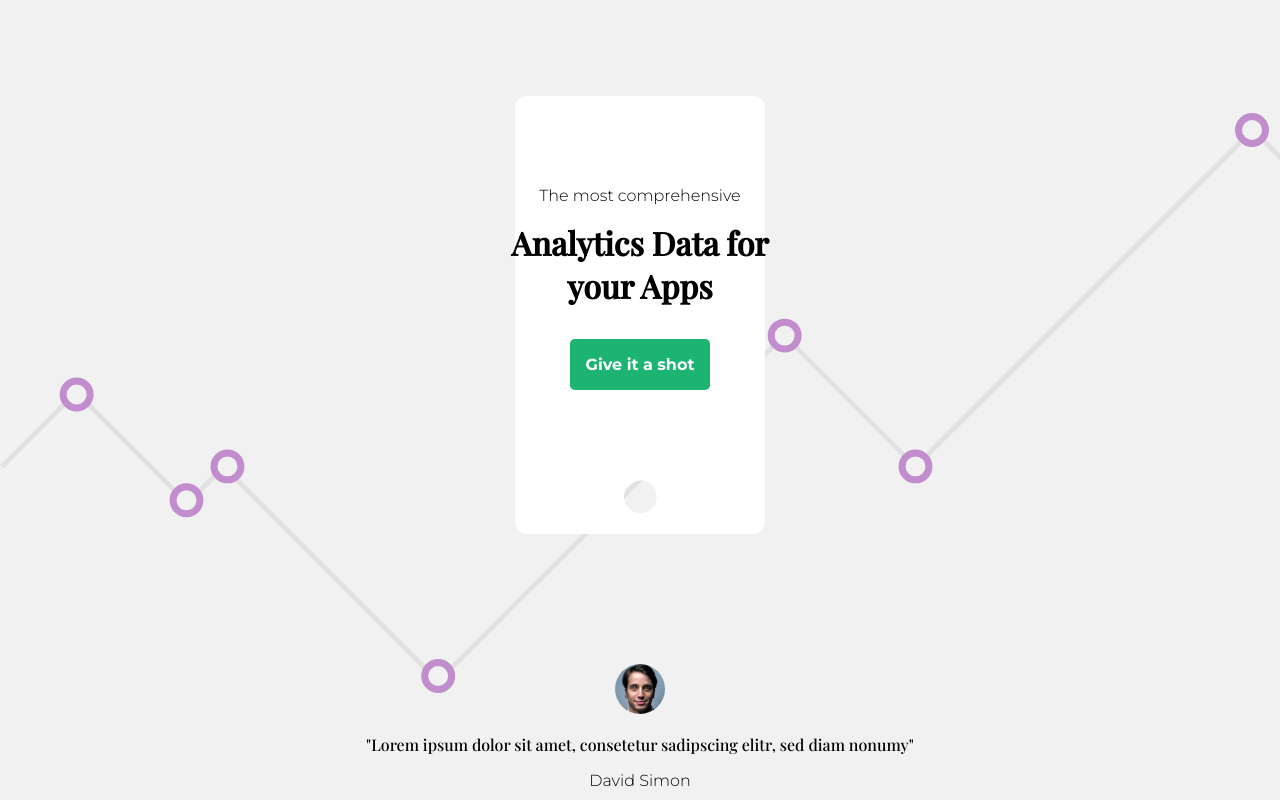
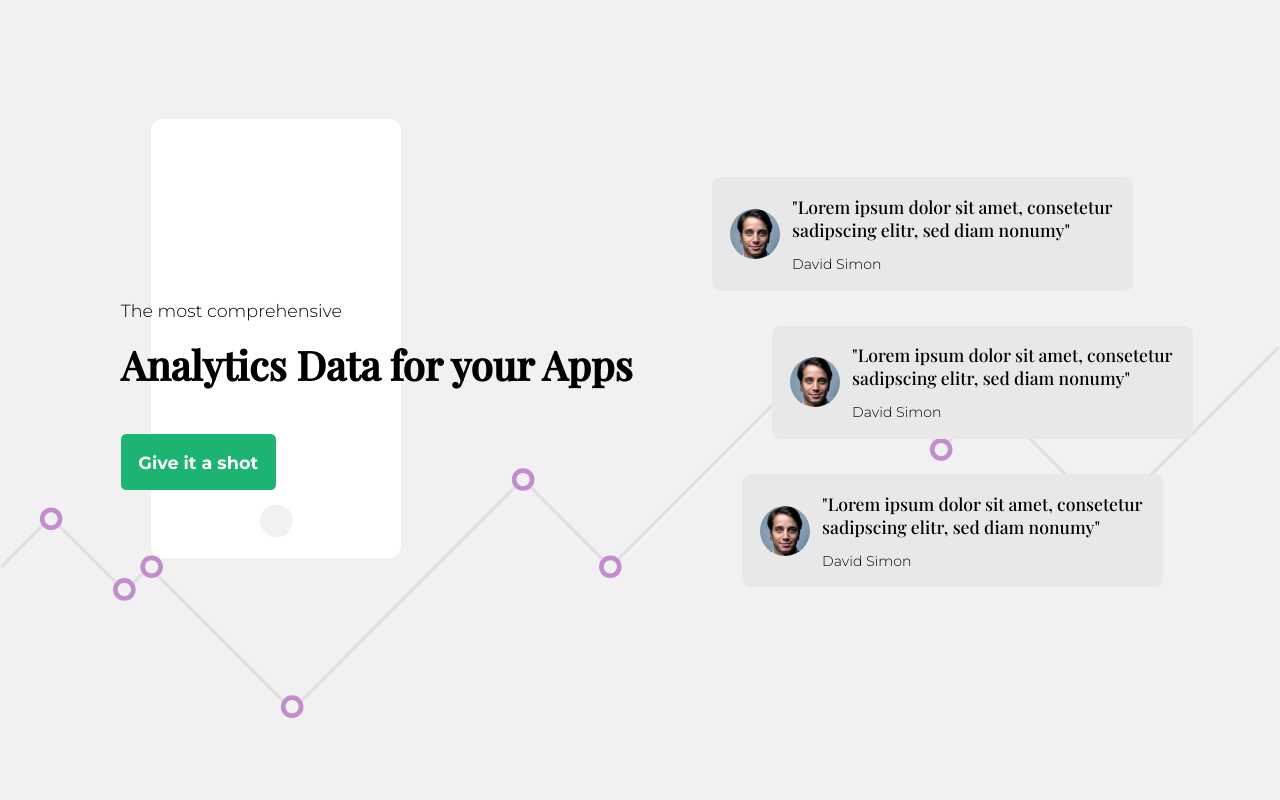
Before and after one commit to SAIDOU11/UI-Animation, a plain HTML site: page index.html in a window 1280 px wide. Shown: the top 800 px of the page. Drawn offline with nearby package versions, Linux system fonts and the light colour scheme; a web font is replaced by a local one.

```diff
--- a/style.css
+++ b/style.css
@@ -79,3 +79,97 @@ li img {
   height: 50px;
   border-radius: 50%;
 }
+
+@media (min-width: 400px) {
+  h1 {
+    font-size: 2.5rem;
+    width: 90%;
+  }
+  body {
+    background-position: 0 30%;
+    background-size: 130%;
+  }
+}
+
+@media (min-width: 850px) {
+  body {
+    text-align: left;
+    height: 100vh;
+    display: grid;
+    place-content: center;
+    background-position: 0 80%;
+    background-size: 100%;
+  }
+
+  .wrapper .phone {
+    top: 1.7em;
+  }
+  .wrapper {
+    display: flex;
+    padding: 2em;
+    width: 90%;
+    margin: 0 auto;
+  }
+  .phone {
+    left: 10%;
+    top: 5em;
+    margin: unset;
+  }
+  h1 {
+    margin-left: 0;
+    width: 100%;
+  }
+  .left {
+    width: 75%;
+    padding: 3em;
+  }
+  .right ul {
+    width: 100%;
+  }
+  .right {
+    margin-top: 0;
+    padding: 3em;
+  }
+  .right ul li {
+    display: grid;
+    grid-template-columns: repeat(2, auto);
+    align-items: center;
+    grid-gap: 0.7em;
+    background: #e8e8e8;
+    padding: 1em;
+    border-radius: 0.5em;
+  }
+
+  li p {
+    margin: 0;
+  }
+  .quote {
+    font-weight: 300;
+  }
+  .auth {
+    margin-top: 1em;
+    font-size: 0.8em;
+  }
+  li:nth-of-type(1) {
+    transform: translateX(-30px);
+  }
+  li:nth-of-type(2) {
+    transform: translateX(30px);
+  }
+}
+
+@media (min-width: 1200px) {
+  body {
+    font-size: 1.1rem;
+  }
+}
+
+.cta {
+  transition: background 1s;
+}
+
+.cta:hover {
+  background: #149a60;
+  /* transform: scale(1.2);
+  display: inline-block; */
+}
```
